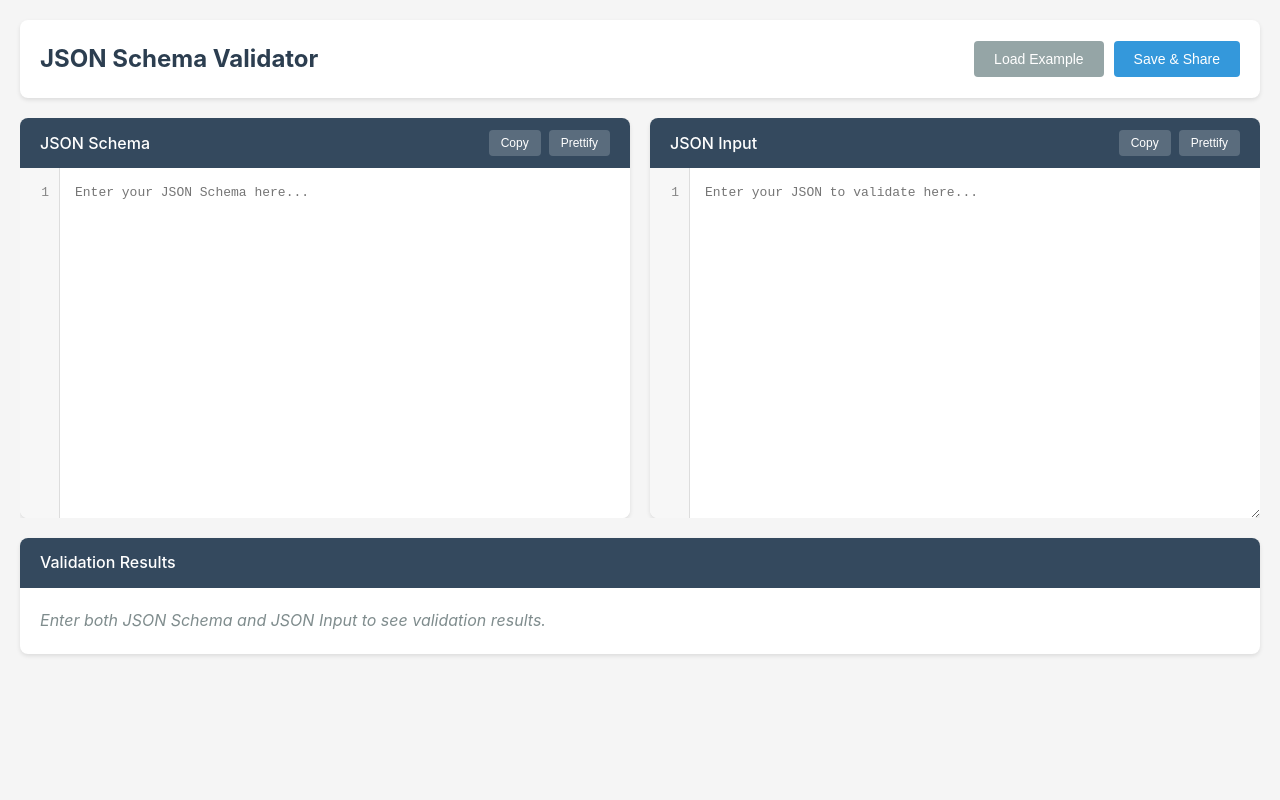
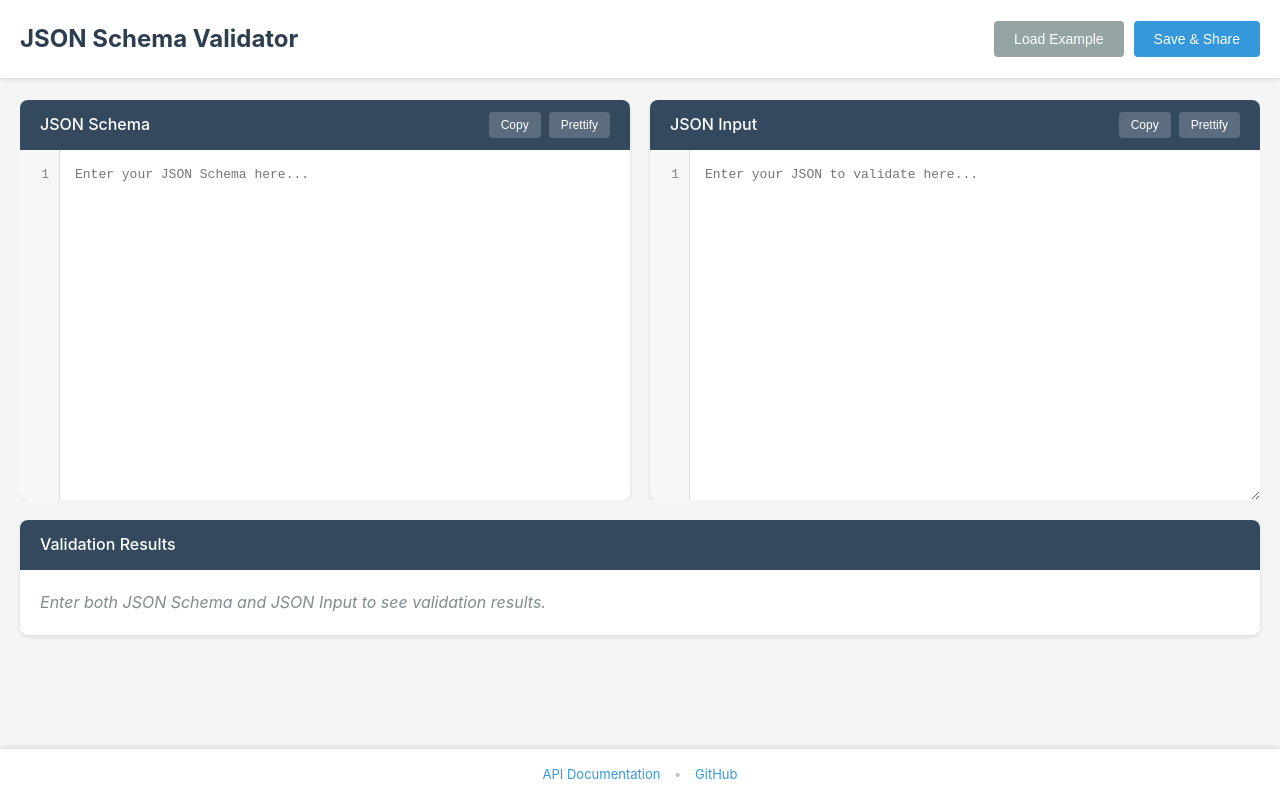
Before and after one commit to vanhumbeecka/json-validator, a website: page public/index.html in a window 1280 px wide. Drawn offline with Linux system fonts and the light colour scheme.

Commit message:
add links

```diff
--- a/public/index.html
+++ b/public/index.html
@@ -60,6 +60,12 @@
         <p class="info">Enter both JSON Schema and JSON Input to see validation results.</p>
       </div>
     </div>
+
+    <footer class="footer">
+      <a href="/api-docs" target="_blank">API Documentation</a>
+      <span>•</span>
+      <a href="https://github.com/vanhumbeecka/json-validator" target="_blank">GitHub</a>
+    </footer>
   </div>
 
   <!-- Load Ajv from CDN -->
--- a/public/style.css
+++ b/public/style.css
@@ -9,6 +9,9 @@ body {
   background-color: #f5f5f5;
   color: #333;
   line-height: 1.6;
+  margin: 0;
+  padding-top: 80px;
+  padding-bottom: 60px;
 }
 
 .container {
@@ -18,16 +21,19 @@ body {
 }
 
 header {
+  position: fixed;
+  top: 0;
+  left: 0;
+  right: 0;
   background: white;
   padding: 20px;
-  border-radius: 8px;
-  margin-bottom: 20px;
   box-shadow: 0 2px 4px rgba(0,0,0,0.1);
   display: flex;
   justify-content: space-between;
   align-items: center;
   flex-wrap: wrap;
   gap: 15px;
+  z-index: 1000;
 }
 
 h1 {
@@ -233,6 +239,36 @@ textarea {
   font-style: italic;
 }
 
+.footer {
+  position: fixed;
+  bottom: 0;
+  left: 0;
+  right: 0;
+  text-align: center;
+  padding: 15px 20px;
+  background: white;
+  box-shadow: 0 -2px 4px rgba(0,0,0,0.1);
+  font-size: 13px;
+  color: #7f8c8d;
+  z-index: 1000;
+}
+
+.footer a {
+  color: #3498db;
+  text-decoration: none;
+  transition: color 0.2s;
+}
+
+.footer a:hover {
+  color: #2980b9;
+  text-decoration: underline;
+}
+
+.footer span {
+  margin: 0 10px;
+  color: #bdc3c7;
+}
+
 @media (max-width: 768px) {
   .editor-container {
     grid-template-columns: 1fr;
--- a/src/server.ts
+++ b/src/server.ts
@@ -14,7 +14,7 @@ const rootPath = process.env.ROOT_PATH || "."
 const swaggerDocument = YAML.load(path.join(__dirname, rootPath, 'swagger.yaml'));
 
 // Middleware
-app.use(bodyParser.json({ limit: '350kb' }));
+app.use(bodyParser.json({ limit: '300kb' }));
 app.use(express.static(path.join(__dirname, rootPath, 'public')));
 
 // Rate limiter for /api/save endpoint
@@ -29,10 +29,10 @@ const saveRateLimiter = rateLimit({
 
 // Zod validation schema for /api/save
 const saveValidationSchema = z.object({
-  schema: z.record(z.string(), z.any()).refine((val) => val !== undefined && val !== null, {
+  schema: z.any().refine((val) => val !== undefined && val !== null, {
     message: 'Schema is required and cannot be null',
   }),
-  json: z.record(z.string(), z.any()).refine((val) => val !== undefined && val !== null, {
+  json: z.any().refine((val) => val !== undefined && val !== null, {
     message: 'JSON is required and cannot be null',
   }),
 });
--- a/swagger.yaml
+++ b/swagger.yaml
@@ -54,7 +54,6 @@ paths:
         Saves a JSON schema and JSON input pair, returns a unique ID for sharing.
 
         Rate Limit: 100 requests per 15 minutes per IP.
-        Maximum body size: 350KB.
       requestBody:
         required: true
         content:
@@ -110,7 +109,7 @@ paths:
                     type: string
                     description: Detailed validation error message
         '413':
-          description: Request body too large (exceeds 350KB)
+          description: Request body too large
           content:
             application/json:
               schema:
```
Also changed, not shown: README.md.
